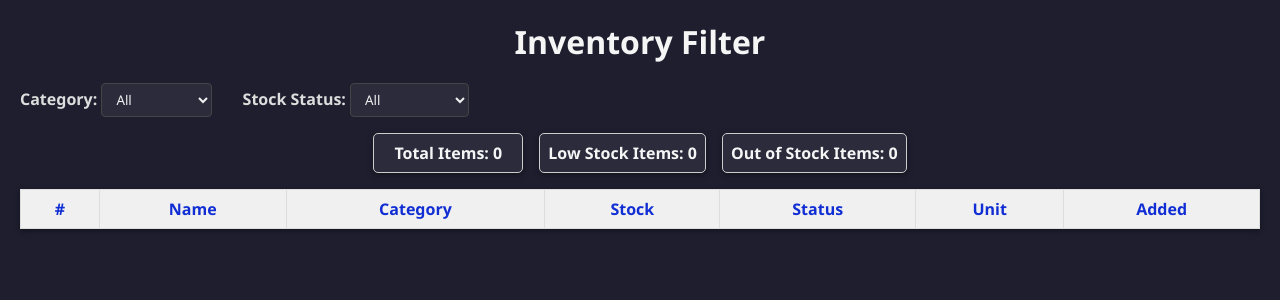
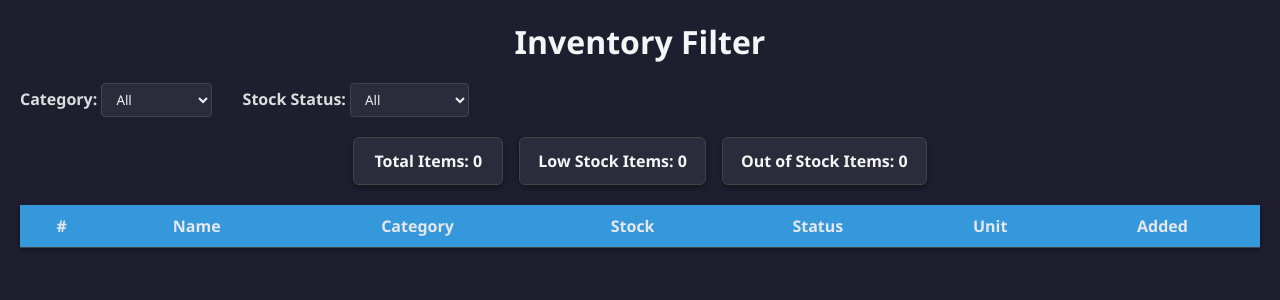
Before and after one commit to UBSITCastro/lab5, a PHP site: page /module3/item.php in a window 1280 px wide. Shown: the top 300 px of the page. Run offline with PHP 8.4, Linux system fonts and the light colour scheme; lists and menus that the app fills with data are empty.

Commit message:
Editing the design

```diff
--- a/module3/item.php
+++ b/module3/item.php
@@ -1,5 +1,4 @@
 <?php
-// items.php
 require_once "itemrepo.php";
 
 if (isset($_POST['ajax'])) {
@@ -27,16 +26,6 @@ if (isset($_POST['ajax'])) {
   <meta charset="UTF-8">
   <link rel="stylesheet" href="style.css">
   <title>Inventory Filter</title>
-  <style>
-    .summary { display:flex; gap:1rem; margin:1rem 0; }
-    .summary div { border:1px solid #ccc; padding:0.5rem; border-radius:5px; }
-    table { border-collapse:collapse; width:100%; margin-top:1rem; }
-    th, td { border:1px solid #ddd; padding:8px; }
-    th { background:#f0f0f0; }
-    .Available { color:green; font-weight:bold; }
-    .Low.Stock { color:orange; font-weight:bold; }
-    .Out.of.Stock { color:red; font-weight:bold; }
-  </style>
 </head>
 <body>
   <h1>Inventory Filter</h1>
--- a/module3/itemrepo.php
+++ b/module3/itemrepo.php
@@ -1,5 +1,4 @@
 <?php
-// ItemRepository.php
 require_once "pdo.php";
 
 class ItemRepository {
--- a/module3/pdo.php
+++ b/module3/pdo.php
@@ -1,13 +1,12 @@
 <?php
-// db.php
 class Database {
     private static $instance = null;
     private $pdo;
 
     private function __construct() {
         $dsn = "mysql:host=localhost;dbname=inventory;charset=utf8mb4";
-        $user = "root";   // change to your DB user
-        $pass = "";       // change to your DB password
+        $user = "root";
+        $pass = "";
         $options = [
             PDO::ATTR_ERRMODE => PDO::ERRMODE_EXCEPTION,
             PDO::ATTR_DEFAULT_FETCH_MODE => PDO::FETCH_ASSOC,
--- a/module3/style.css
+++ b/module3/style.css
@@ -82,11 +82,11 @@ th, td {
   padding: 10px;
   text-align: center;
   border-bottom: 1px solid #444;
-  color: #102ed4;        /* force light text in cells */
+  color: #e6e7ee;        /* force light text in cells */
 }
 
 tr:hover {
-  background: #3a3a4f;   /* slightly lighter hover */
+  background: #ededf0;   /* slightly lighter hover */
 }
 
 
```
